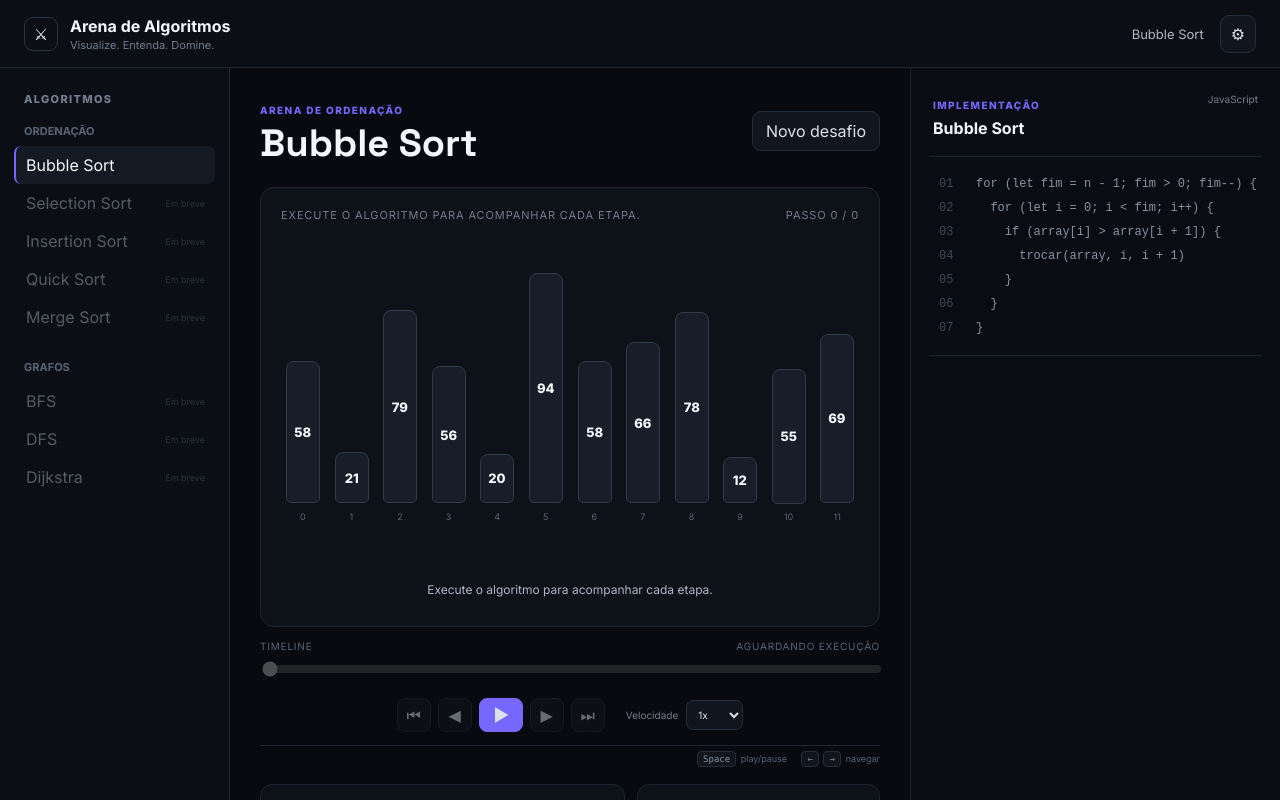
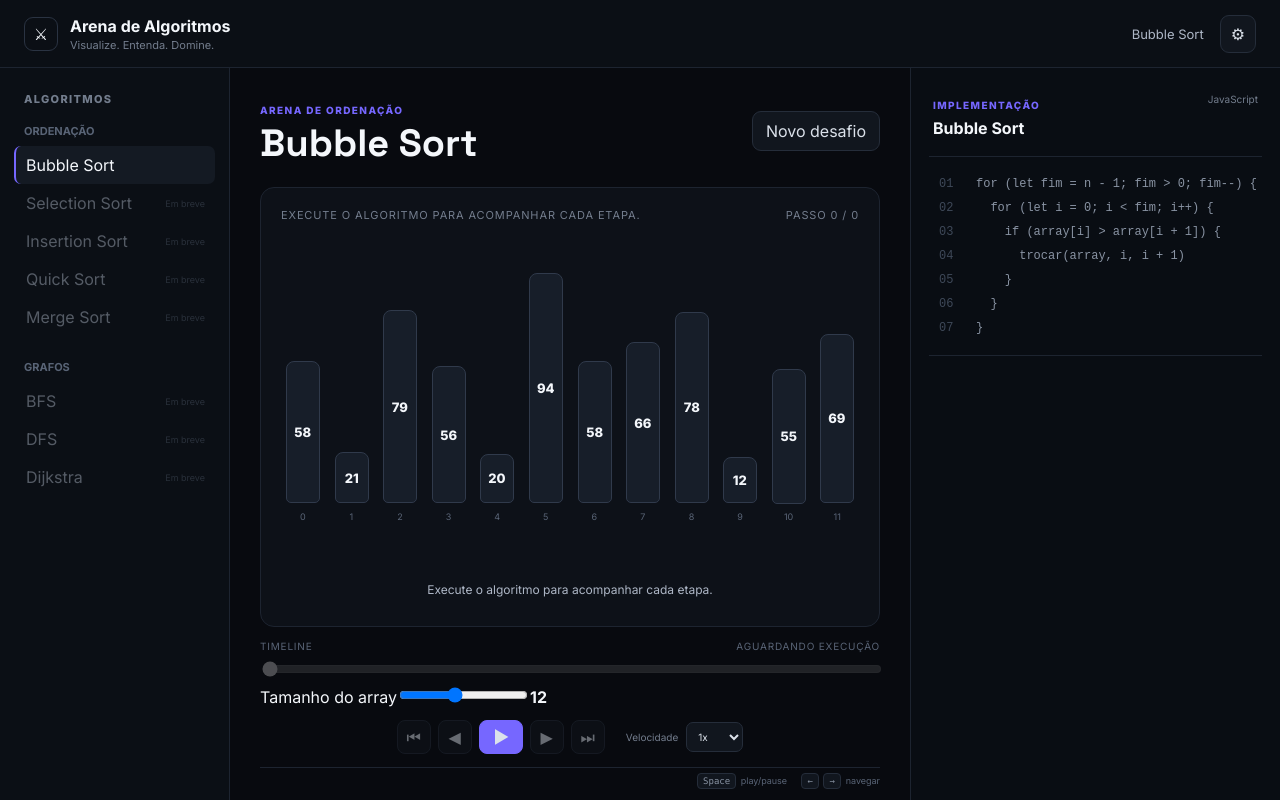
Before and after one commit to ArthurNunesDev/arena-algoritmos, a React (Vite) app in the folder frontend/: page / in a window 1280 px wide. Shown: the top 800 px of the page. Built offline with nearby package versions, Linux system fonts and the light colour scheme.

Commit message:
feat: add array size control

```diff
--- a/frontend/src/App.jsx
+++ b/frontend/src/App.jsx
@@ -30,7 +30,8 @@ const bubbleCode = [
 ]
 
 export default function App() {
-  const [valores, setValores] = useState(() => gerarValores())
+  const [tamanhoArray, setTamanhoArray] = useState(12)
+  const [valores, setValores] = useState(() => gerarValores(12))
   const [algoritmo, setAlgoritmo] = useState('bubble')
   const [passo, setPasso] = useState(null)
   const [indicePasso, setIndicePasso] = useState(0)
@@ -131,7 +132,7 @@ export default function App() {
 
   function novoDesafio() {
     if (rodando) return
-    setValores(gerarValores())
+    setValores(gerarValores(tamanhoArray))
     setPasso(null)
     setPassos([])
     setIndicePasso(0)
@@ -278,6 +279,21 @@ export default function App() {
               />
             </div>
 
+            <div className="array-settings">
+              <label>
+                Tamanho do array
+                <input
+                  type="range"
+                  min="6"
+                  max="20"
+                  value={tamanhoArray}
+                  onChange={(evento) => setTamanhoArray(Number(evento.target.value))}
+                  disabled={rodando}
+                />
+                <strong>{tamanhoArray}</strong>
+              </label>
+            </div>
+
             <div className="playback">
               <button onClick={inicioExecucao} disabled={!passos.length || rodando}>⏮</button>
               <button onClick={passoAnterior} disabled={!passos.length || !indicePasso || rodando}>◀</button>
```
